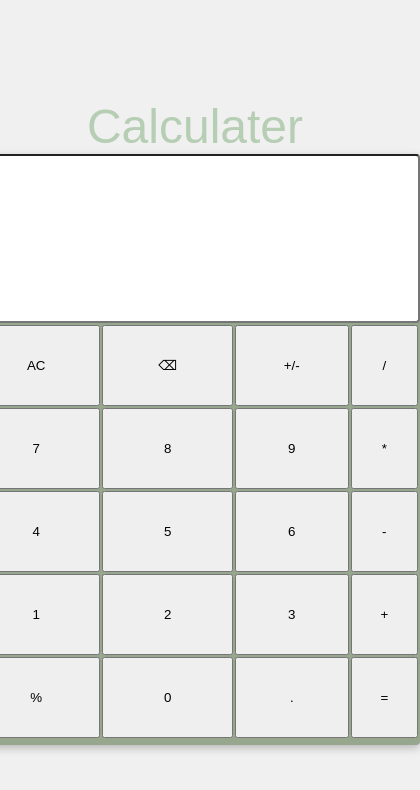
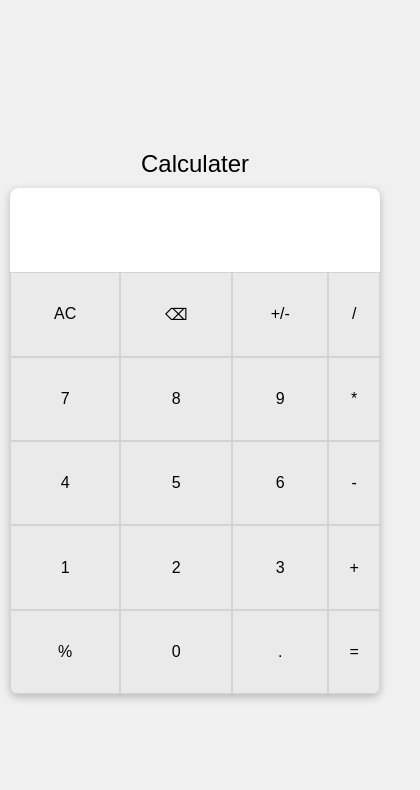
Before and after one commit to omkarkarpe1006/calculater, a plain HTML site: page index.html in a window 390 px wide. Shown: the whole page, 420 px wide, since content can reach past the window. Drawn offline with Linux system fonts and the light colour scheme.

Commit message:
Update calculate ui eith responsive css

```diff
--- a/css/style.css
+++ b/css/style.css
@@ -1,51 +1,104 @@
-*{
+* {
     margin: 0;
     padding: 0;
     box-sizing: border-box;
 }
-body{
+
+body {
     display: flex;
     flex-direction: column;
     justify-content: center;
     align-items: center;
     height: 100vh;
-    background:#F0F0F0;
-}
-h1{
-    font: 3em sans-serif;
-    color: #B6CEB4;
-}
-.contenar{
-    width: 450px;
-    height: 70vh;
-    border-radius: 4px;
-    background: #96A78D;
-    -webkit-border-radius: 4px;
-    -moz-border-radius: 4px;
-    -ms-border-radius: 4px;
-    -o-border-radius: 4px;
-    box-shadow: rgba(0, 0, 0, 0.24) 0px 3px 8px;
-}
-#display{
-    width: 100%;
-    height: 20vh;
-    border-radius: 4px;
-    -webkit-border-radius: 4px;
-    -moz-border-radius: 4px;
-    -ms-border-radius: 4px;
-    -o-border-radius: 4px;
-    font-size: 3em;
+    background: #F0F0F0;
+    padding: 10px;
 }
 
-table{
-    width: 100%;
+h1 {
+    font: 2em sans-serif;
+    margin-bottom: 10px;
+    color: black;
 }
 
-table tr td{
-    height: 9.6vh;
+.contenar {
+    width: 100%;
+    max-width: 450px;   /* Desktop width */
+    height: auto;
+    border-radius: 8px;
+    background: #96A78D;
+    box-shadow: rgba(0, 0, 0, 0.24) 0px 3px 8px;
+    overflow: hidden;
 }
 
-table tr td button{
+#display {
+    width: 100%;
+    height: 15vh;
+    min-height: 80px;
+    border: none;
+    font-size: 2em;
+    text-align: end;
+    padding: 10px;
+    outline: none;
+    background: #fff;
+}
+
+table {
+    width: 100%;
+    border-collapse: collapse;
+}
+
+table tr td {
+    height: 12vh;
+    min-height: 60px;
+}
+
+table tr td button {
     width: 100%;
     height: 100%;
+    font-size: 1.4em;
+    /* font-weight: bold; */
+    border: none;
+    cursor: pointer;
+    background: #EAEAEA;
+    border: 1px solid lightgray;
+    transition: 0.2s;
 }
+
+table tr td button:hover {
+    background: #D5D5D5;
+}
+
+/* 🎯 Responsive tweaks */
+@media (max-width: 768px) {
+    h1 {
+        font-size: 1.5em;
+    }
+
+    #display {
+        font-size: 1.8em;
+        height: 12vh;
+    }
+
+    table tr td button {
+        font-size: 1.2em;
+    }
+}
+
+@media (max-width: 480px) {
+    .contenar {
+        max-width: 100%;
+    }
+
+    #display {
+        font-size: 1.5em;
+        height: 10vh;
+    }
+
+    table tr td {
+        height: 10vh;
+    }
+
+    table tr td button {
+        font-size: 1em;
+    }
+}
--- a/js/app.js
+++ b/js/app.js
@@ -4,7 +4,10 @@ const display = document.getElementById("display");
     buttons.forEach(btn => {
         btn.addEventListener("click", () => {
             const value = btn.innerText;
-
+            giveInput(value);
+        });
+    });
+     function giveInput(value){
             if (value === "AC") {
                 display.value = "";
             } else if (value === "=") {
@@ -20,5 +23,27 @@ const display = document.getElementById("display");
             } else {
                 display.value += value;
             }
-        });
-    });
+        }
+
+
+document.addEventListener("keydown",(event)=>{
+    if(!isNaN(event.key))
+    {
+        giveInput(event.key);
+    }
+    else if(["+","-","*","/","."].includes(event.key))
+    {
+        giveInput(event.key);
+    }
+    else if(event.key==="Enter"){
+         giveInput("=");
+    }
+    else if(event.key==="Backspace")
+    {
+         giveInput("⌫");
+    }
+    else if(event.key==="Delete")
+    {
+        giveInput("AC");
+    }
+});
```
